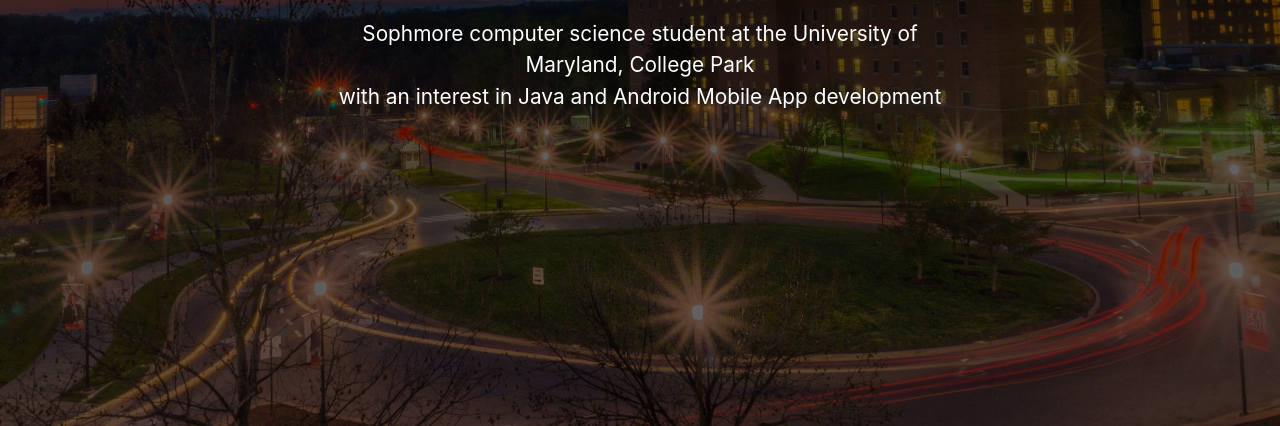
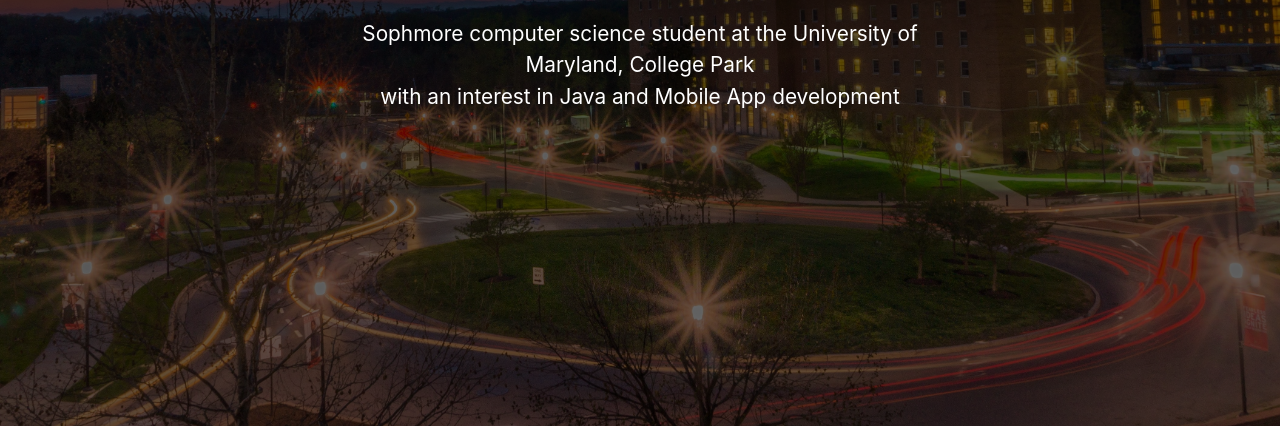
Before and after one commit to michaelli00/michaelli00.github.io, a website: page index.html in a window 1280 px wide. Shown: the part 374-800 px from the top of the page. Drawn offline with nearby package versions, Linux system fonts and the light colour scheme.

Commit message:
11/3/2019 Changes

```diff
--- a/index.html
+++ b/index.html
@@ -38,7 +38,7 @@
           <h1>Michael Li</h1>
           <p>
             Sophmore computer science student at the University of Maryland, College Park <br>
-            with an interest in Java and Android Mobile App development
+            with an interest in Java and Mobile App development
           </p>
         </div>
       </div>
```
